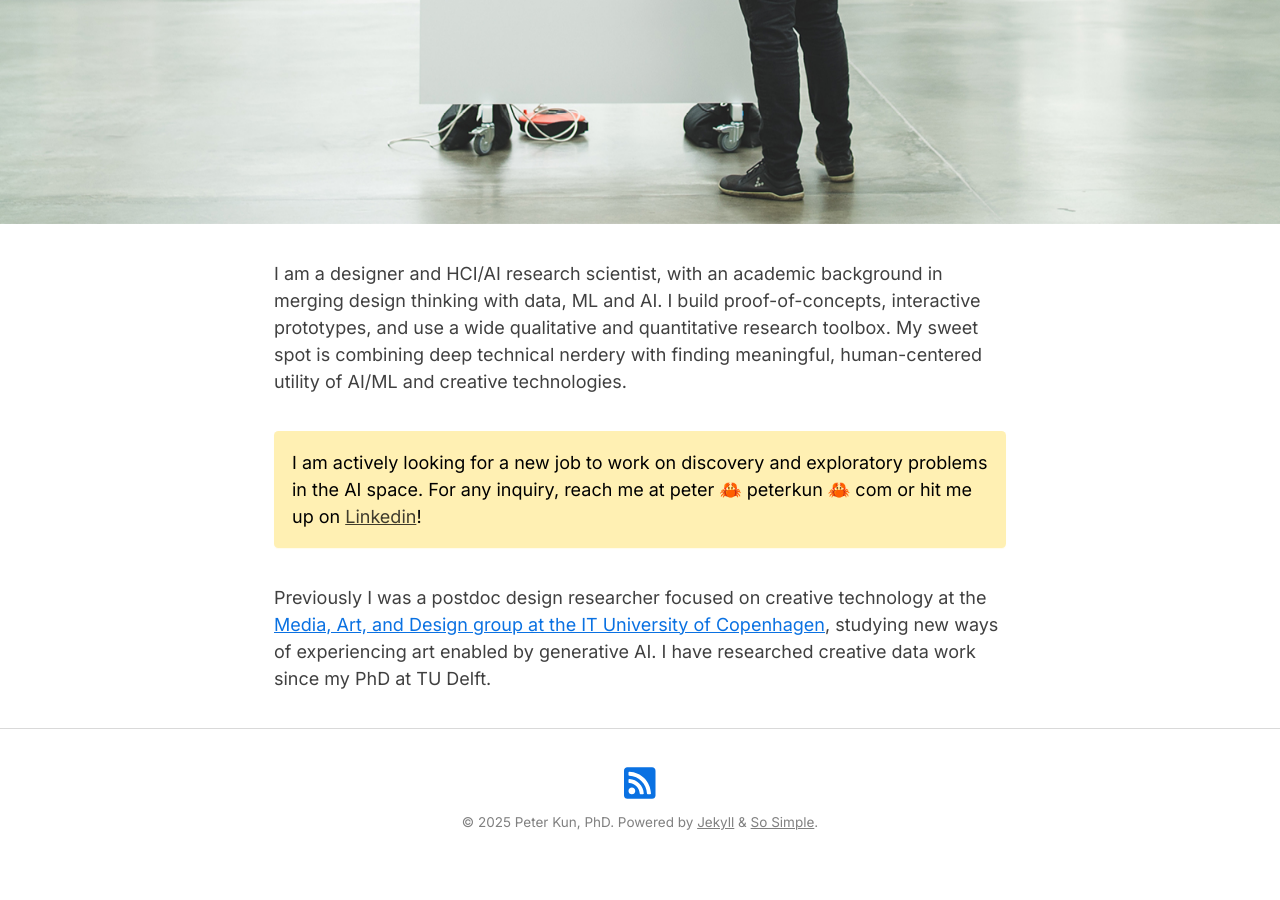
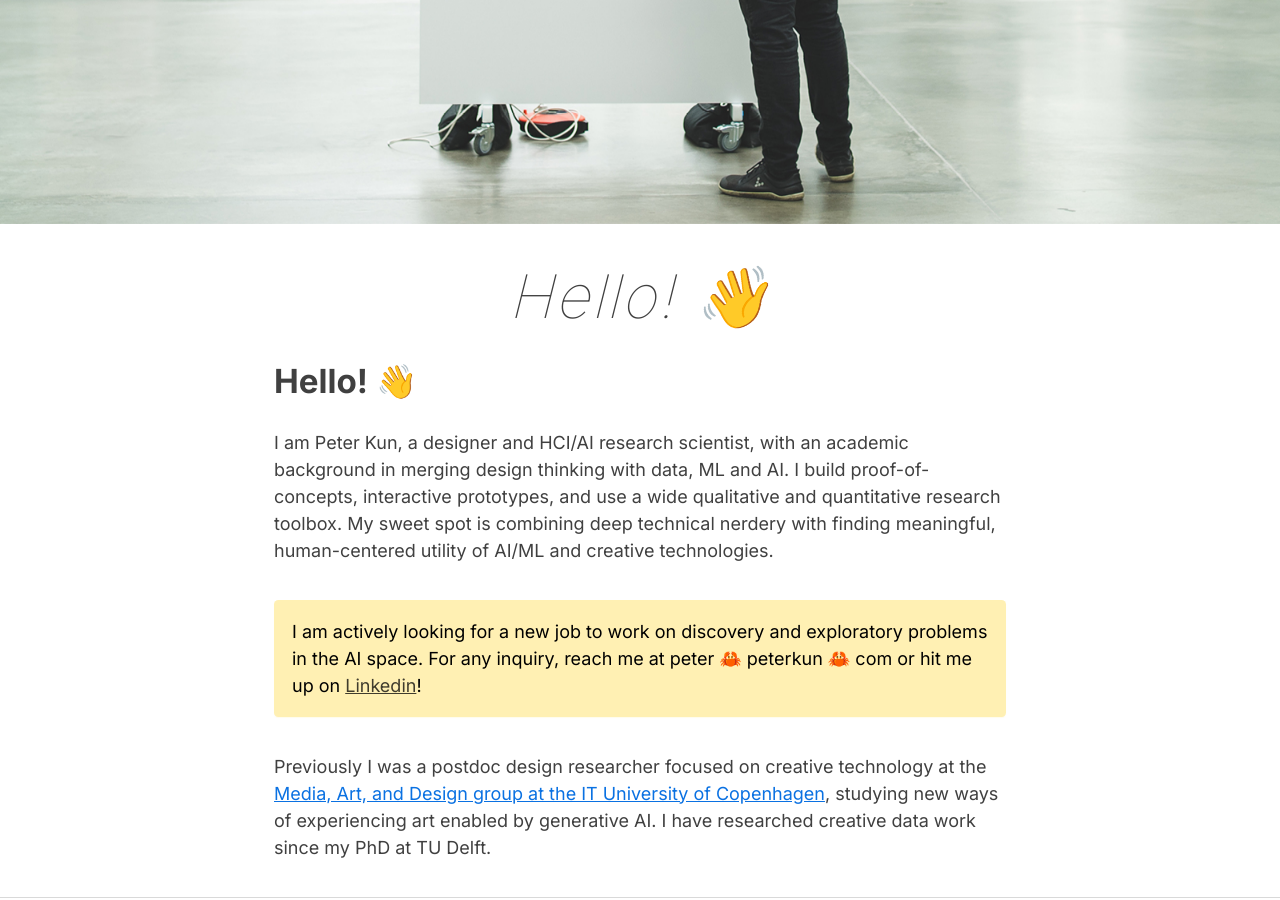
Before and after one commit to kuniiii/kuniiii.github.io, a Jekyll site: the page built from index.md, in a window 1280 px wide and 900 px high, scrolled down 542 px. Built offline with Jekyll 4.4.1, drawn with Linux system fonts in a browser that asks for light colours; nearby versions of some CDN libraries; our own code applies the rules of GitHub Pages for plain Markdown files.

Commit message:
updates to home page

```diff
--- a/index.md
+++ b/index.md
@@ -5,8 +5,8 @@
 
 ---
 
-<!-- # Hello! 👋 -->
-I am a designer and HCI/AI research scientist, with an academic background in merging design thinking with data, ML and AI. I build proof-of-concepts, interactive prototypes, and use a wide qualitative and quantitative research toolbox. My sweet spot is combining deep technical nerdery with finding meaningful, human-centered utility of AI/ML and creative technologies.
+# Hello! 👋
+I am Peter Kun, a designer and HCI/AI research scientist, with an academic background in merging design thinking with data, ML and AI. I build proof-of-concepts, interactive prototypes, and use a wide qualitative and quantitative research toolbox. My sweet spot is combining deep technical nerdery with finding meaningful, human-centered utility of AI/ML and creative technologies.
 
 I am actively looking for a new job to work on discovery and exploratory problems in the AI space. For any inquiry, reach me at peter 🦀 peterkun 🦀 com or hit me up on [Linkedin](https://www.linkedin.com/in/peterkun/)!
 {: .notice--warning}
```
